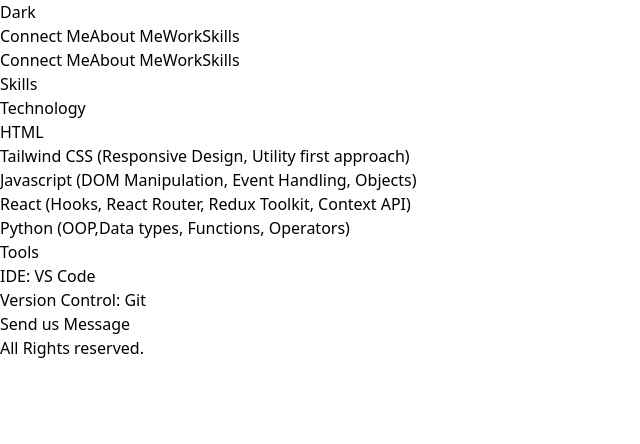
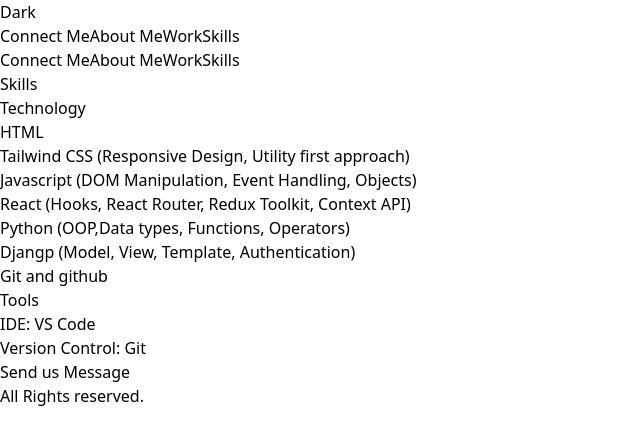
Before and after one commit to Githubsuer1/Portofolio, a React (Vite) app: page /skills in a window 1280 px wide. Shown: the top 444 px of the page, without its empty margins (0-640 px from the left). Built offline with nearby package versions, Linux system fonts and the light colour scheme.

Commit message:
skills added

```diff
--- a/src/Components/Header.jsx
+++ b/src/Components/Header.jsx
@@ -11,6 +11,7 @@ const Header = ()=>{
         setOpen((prev)=>!prev)
     }
 
+    // function to switch theme from dark to light
     const ChangeTheme = ()=>{
             setDark((prev)=>!prev)
         }
--- a/src/Components/Skills.jsx
+++ b/src/Components/Skills.jsx
@@ -20,6 +20,8 @@ function Skills(){
                                 <li>Javascript (DOM Manipulation, Event Handling, Objects)</li>
                                 <li>React (Hooks, React Router, Redux Toolkit, Context API)</li>
                                 <li>Python (OOP,Data types, Functions, Operators)</li>
+                                <li>Djangp (Model, View, Template, Authentication) </li>
+                                <li>Git and github</li>
                             </ul>
 
                         </div>
```
